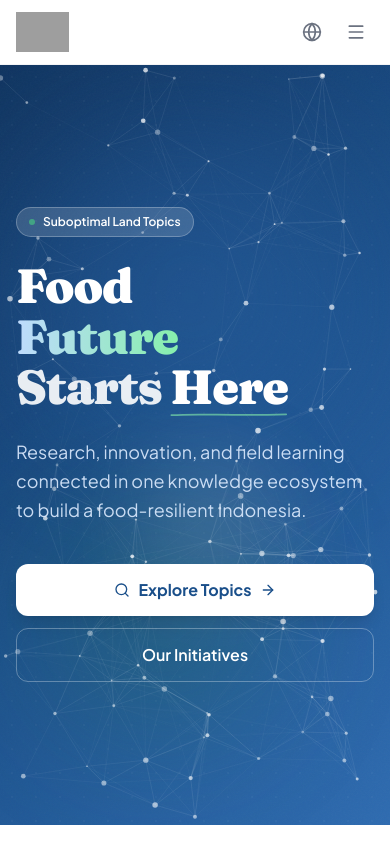
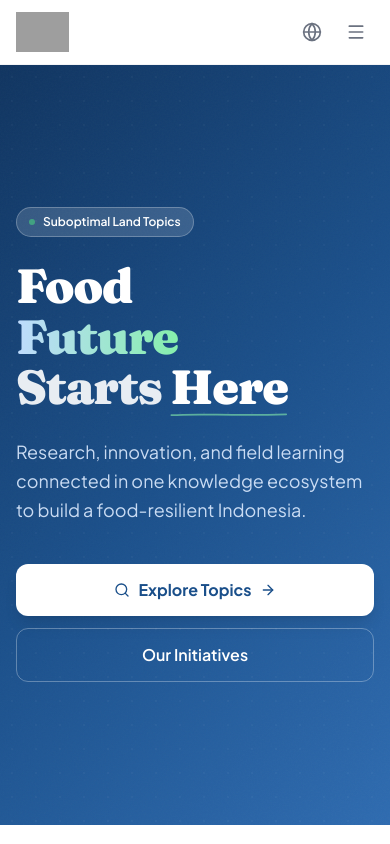
Before and after one commit to dianrp22/TJF-Prototype, a Next.js app: page /en in a window 390 px wide. Shown: the top 844 px of the page. Built offline with nearby package versions, Linux system fonts and the light colour scheme; grey boxes are pictures that could not be loaded.

Commit message:
fix(): partikel mobile

```diff
--- a/app/[lang]/page.tsx
+++ b/app/[lang]/page.tsx
@@ -47,10 +47,10 @@ export default function HomePage({ params }: Props) {
       <section className="relative min-h-[90vh] flex items-center bg-hero-gradient overflow-hidden">
         <div className="absolute inset-0 bg-dot-pattern opacity-20" />
         <div className="absolute inset-0 bg-noise" />
-        <ParticleCanvas />
-        <div className="absolute top-20 right-10 w-80 h-80 bg-tjf-blue-light/30 rounded-full blur-3xl animate-float pointer-events-none" />
-        <div className="absolute bottom-20 left-10 w-60 h-60 bg-tjf-green/20 rounded-full blur-3xl animate-float-delay pointer-events-none" />
-        <div className="absolute top-1/2 right-1/4 w-40 h-40 bg-white/10 rounded-full blur-2xl animate-float-slow pointer-events-none" />
+        <div className="hidden sm:block"><ParticleCanvas /></div>
+        <div className="absolute top-20 right-10 w-80 h-80 bg-tjf-blue-light/30 rounded-full blur-3xl animate-float pointer-events-none hidden sm:block" />
+        <div className="absolute bottom-20 left-10 w-60 h-60 bg-tjf-green/20 rounded-full blur-3xl animate-float-delay pointer-events-none hidden sm:block" />
+        <div className="absolute top-1/2 right-1/4 w-40 h-40 bg-white/10 rounded-full blur-2xl animate-float-slow pointer-events-none hidden sm:block" />
 
         <div className="relative z-20 max-w-7xl mx-auto px-4 sm:px-6 lg:px-8 py-24 lg:py-20 w-full">
           {/* Floating cards — inside container so they never exceed content width */}
```
